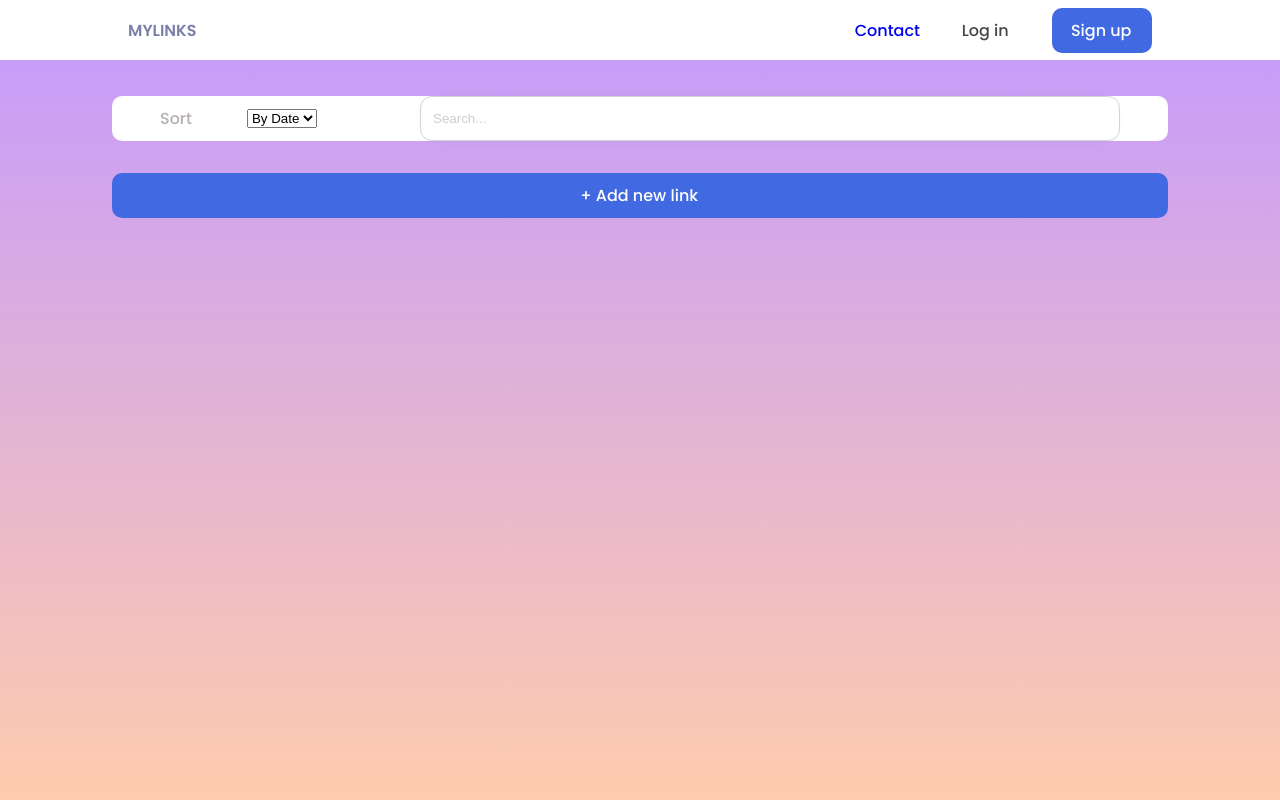
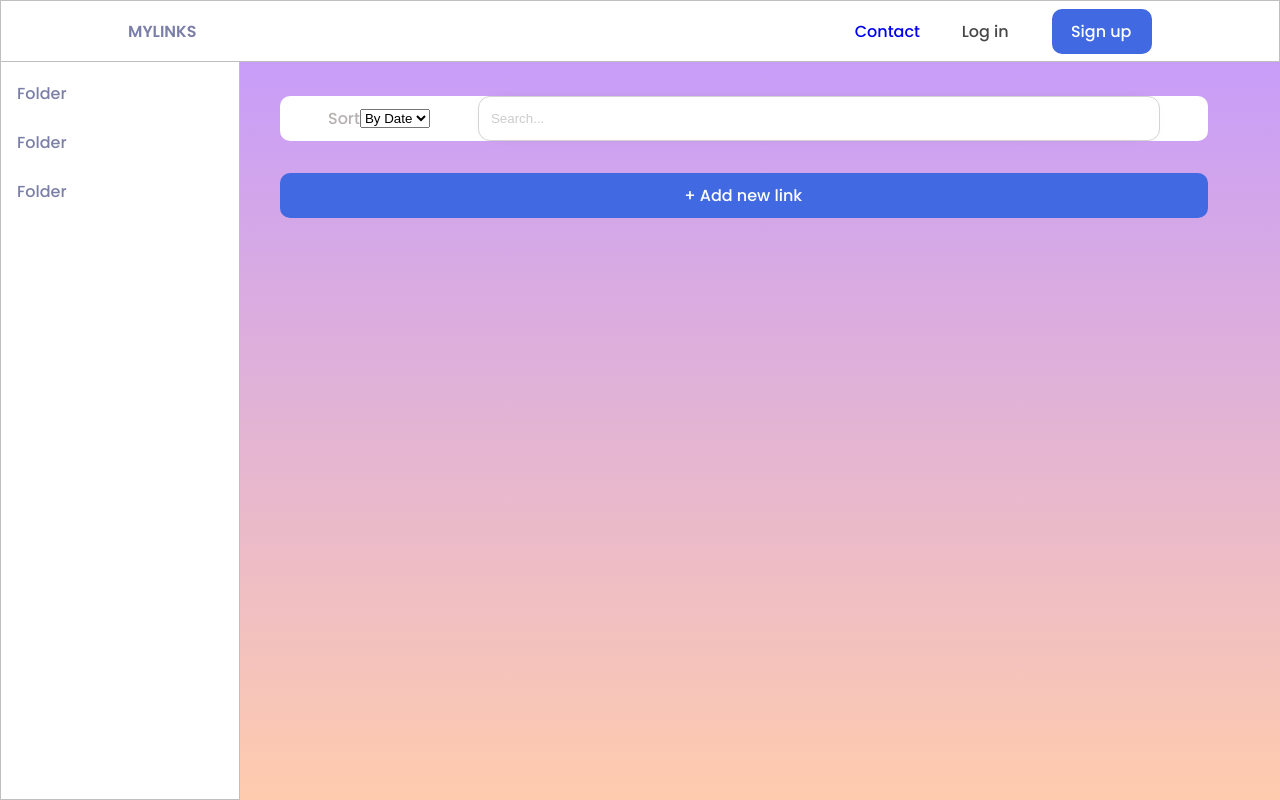
Before and after one commit to snorrien/my-links, a React (Create React App) app: page /link in a window 1280 px wide. Built offline with nearby package versions, Linux system fonts and the light colour scheme.

Commit message:
feat: add linksfolders

```diff
--- a/src/App.css
+++ b/src/App.css
@@ -26,12 +26,15 @@ body {
   font-family: var(--body-font);
   color: var(--text-color);
   background: var(--body-gradient);
-  user-select: none;
 }
 
 img {
   max-width: 100%;
   height: auto;
+}
+
+button{
+  user-select: none;
 }
 
 ul {
--- a/src/components/Links/LinkItem/LinkItem.tsx
+++ b/src/components/Links/LinkItem/LinkItem.tsx
@@ -33,7 +33,7 @@ function LinkItem({ card, editCard, deleteCard }: Props) {
                     </div>
                 </div>
                 <div className="content__link">
-                    {card.description}
+                   <a href= {card.description} target="_blank">{card.description} </a>
                 </div>
             </div>
         </div >
--- /dev/null
+++ b/src/components/Links/LinksFolders/LinksFolders.css
@@ -0,0 +1,15 @@
+.folders__wrapper{
+    height: 100%;
+    background-color: white;
+    position: fixed;
+    width:15rem;
+    border:1px solid rgb(192, 190, 190)
+}
+
+.folders_list{
+display: flex;
+flex-direction: column ;
+gap: 1.5rem;
+padding: 5rem 1rem 1rem;
+
+}
--- /dev/null
+++ b/src/components/Links/LinksFolders/LinksFolders.tsx
@@ -0,0 +1,16 @@
+import './LinksFolders.css'
+
+function LinksFolders() {
+
+    return (
+        <div className="folders__wrapper">
+            <ul className="folders_list">
+                <li>Folder</li>
+                <li>Folder</li>
+                <li>Folder</li>
+           </ul>
+        </div>
+    );
+}
+
+export default LinksFolders;
--- a/src/components/Links/LinksPage/LinksPage.css
+++ b/src/components/Links/LinksPage/LinksPage.css
@@ -1,12 +1,16 @@
 .card__page {
-  padding: 6rem 4.5rem 2rem;
   margin: auto;
   min-height: 100vh;
-  width: 1200px;
+  width: 100%;
+}
+
+.links__wrapper{
+  padding: 6rem 4.5rem 2rem;
+  min-height: 100vh;
   flex-direction: column;
   display: flex;
   gap: 2rem;
-
+  margin-left: 13rem;
 }
 
 /*==============SEARCH=============*/
--- a/src/components/Links/LinksPage/LinksPage.tsx
+++ b/src/components/Links/LinksPage/LinksPage.tsx
@@ -7,6 +7,7 @@ import { getLinks } from '../../../Firebase/Link/getLinks';
 import ConfirmationDialog from '../../Shared/ConfirmationDialog/ConfirmationDialog';
 import LinkFormModal from '../LinkForm/LinkFormModal';
 import { deleteLink } from "../../../Firebase/Link/deleteLink";
+import LinksFolders from "../LinksFolders/LinksFolders";
 
 function LinksPage() {
     const [selectedCard, setSelectedCard] = useState<LinkModel>();
@@ -77,6 +78,8 @@ function LinksPage() {
 
     return (
         <div className="card__page">
+            <LinksFolders />
+            <div className="links__wrapper">
                 <div className="nav__search">
                     <div className="search">
                         <label>Sort</label>
@@ -110,6 +113,7 @@ function LinksPage() {
                     closeDialog={closeConfirmationDialog}
                 />
             </div>
+        </div>
     )
 }
 
--- a/src/components/Navigation/Navigation.css
+++ b/src/components/Navigation/Navigation.css
@@ -4,7 +4,10 @@
     justify-content: center;
     background-color: white;
     position: absolute;
-    top: 0
+    z-index: 100;
+    top: 0;
+    position: fixed;
+    border:1px solid rgb(192, 190, 190)
 }
 
 .navigation__container {
--- a/src/components/Navigation/Navigation.tsx
+++ b/src/components/Navigation/Navigation.tsx
@@ -1,15 +1,27 @@
-import { useState } from "react";
+import { useEffect, useState } from "react";
 import "./Navigation.css";
 import Modal from "../Shared/Modal/Modal";
 import Register from "../Shared/Register/Register";
 import Button from "../Shared/Button/Button";
 import { ModalState } from "./ModalState";
 import Login from "../Shared/Login/LogIn";
+import { selectUser } from "../../states/userSlice";
+import { useAppSelector } from "../../hooks/reduxHooks";
 
-const Navigation:React.FC = () =>  {
+const Navigation: React.FC = () => {
 
   const [isOpen, setIsOpen] = useState(false);
+  const [isSignOut, setIsSignOut] = useState(false);
   const [modalState, setModalState] = useState<ModalState>(ModalState.Login);
+  const user = useAppSelector(selectUser);
+
+  useEffect(() => {
+    if (user.isLoggedIn) {
+      setIsOpen(false)
+      setIsSignOut(true)
+    }
+
+  }, [user.isLoggedIn]);
 
   function handleLoginClick() {
     setIsOpen(true)
@@ -32,26 +44,36 @@ const Navigation:React.FC = () =>  {
     }
   }
 
+  function handleSignOutClick() {
+
+  }
+
   return (
     <div className="navigation">
       <nav className="navigation__container">
         <a href="/" className="navigation__logo">
           MYLINKS
         </a>
-        <ul className="navigation__list">
-          <li className="list-item">
+        <div className="navigation__list">
+          <div className="list-item">
             <a href="#" className="nav__link">Contact</a>
-          </li>
-          <li>
-            <button className='white-button navigation__button' onClick={()=> handleLoginClick()} >Log in</button>
-          </li>
-          <li>
-            <button className='navigation__button' onClick={()=> handleRegisterClick() }>Sign up</button>
-          </li>
-        </ul>
+          </div>
+          {!isSignOut ?
+            (
+              <div className="navigation__list">
+                <button className='white-button navigation__button' onClick={() => handleLoginClick()}>Log in</button>
+                <button className='navigation__button' onClick={() => handleRegisterClick()}>Sign up</button>
+              </div>
+            ) :
+            (
+              <button className='navigation__button' onClick={() => handleSignOutClick()}>Sign out</button>
+            )
+          }
+
+        </div>
       </nav>
       <Modal title={getModalTitle()} isOpen={isOpen} onClose={() => setIsOpen(false)}>
-        { modalState === ModalState.Login && (
+        {modalState === ModalState.Login && (
           <div>
             <Login />
             <p className="login__toggle">
```
Lines whose indentation alone changed are shown as unchanged.
